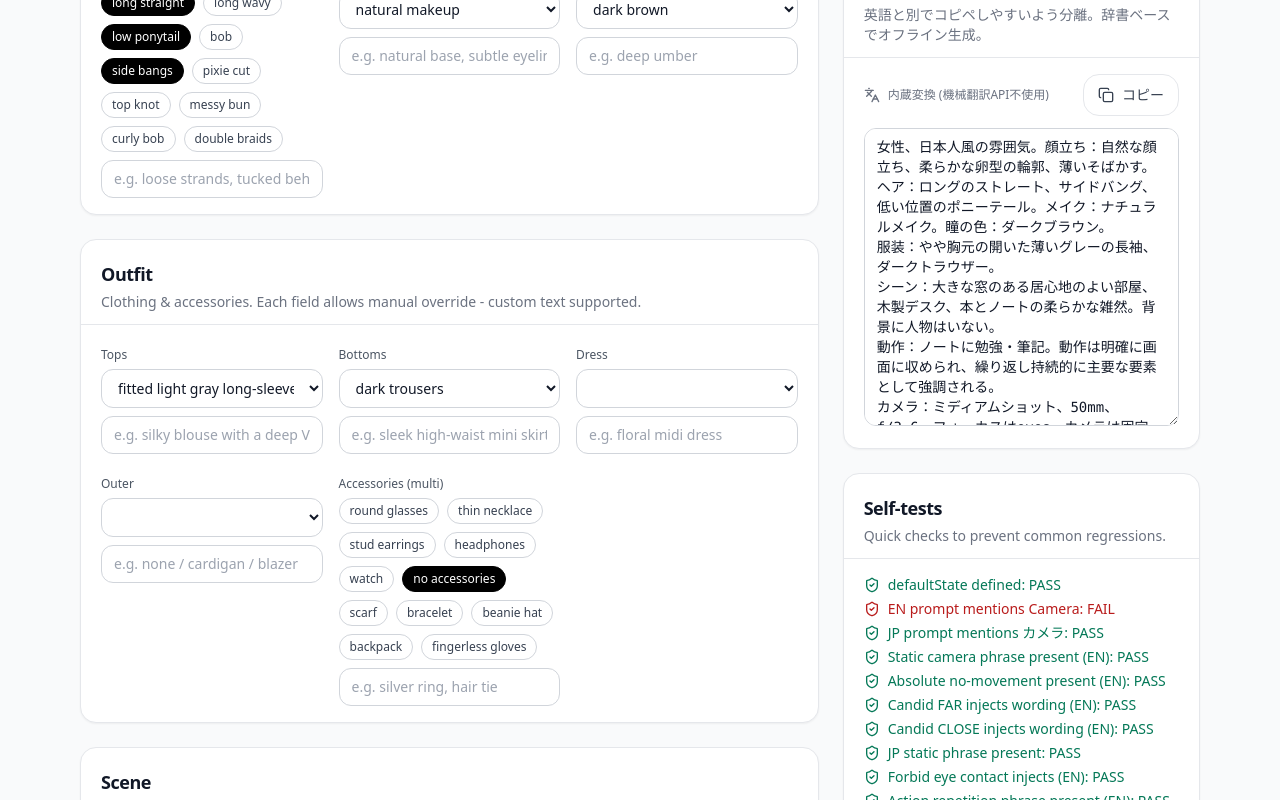
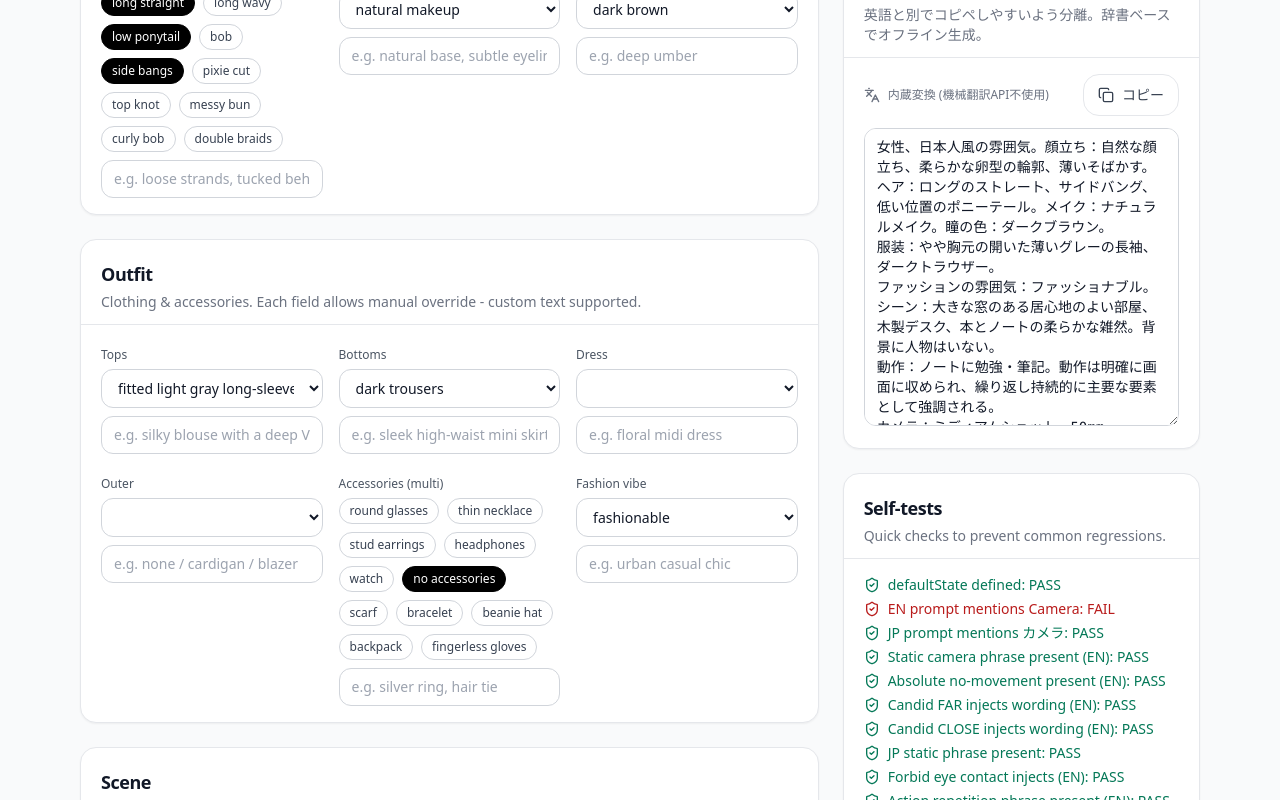
Before and after one commit to 1011gnn1118/sora-prompt-builder, a React (Vite) app: page / in a window 1280 px wide. Shown: the part 640-1440 px from the top of the page. Built offline with nearby package versions, Linux system fonts and the light colour scheme.

Commit message:
feat: add fashion vibe options

```diff
--- a/src/App.jsx
+++ b/src/App.jsx
@@ -63,6 +63,8 @@ const defaultState = {
   outerManual: "",
   accessories: ["no accessories"],
   accessoriesExtra: "",
+  fashionVibe: "fashionable",
+  fashionVibeManual: "",
 
   // Scene
   background: "cozy room with large window",
@@ -168,18 +170,20 @@ function buildEnglishPrompt(state) {
   const outfit = dress
     ? `${dress}${outerText}${accText}`
     : `${pref(state.tops, state.topsManual)}, ${pref(state.bottoms, state.bottomsManual)}${outerText}${accText}`;
+  const fashionVibe = pref(state.fashionVibe, state.fashionVibeManual);
 
   const lines = [
     `A ${subject} subject with ${face}.`,
     `Hairstyle: ${hair}. Makeup: ${pref(state.makeup, state.makeupManual)}. Eye color: ${pref(state.eyeColor, state.eyeColorManual)}.`,
     `Outfit: ${outfit}.`,
+    fashionVibe ? `Fashion vibe: ${fashionVibe}.` : "",
     `Scene: ${pref(state.background, state.backgroundManual)}${bgText}; ${crowd}.`,
     `Action: ${pref(state.activity, state.activityManual)}${actionRepetition}${state.forbidEyeContact ? ", never looking toward the camera" : ""}.`,
     `Camera: ${pref(state.shot, state.shotManual)}, ${state.focalLength}mm lens, ${aperture}, focus on ${state.focusSubject}${staticStr}${tripodStr}${candidStr}${forbidEyeStr}${fullBodyGuarantee}.`,
     `Lighting: ${pref(state.lighting, state.lightingManual)}. Mood: ${pref(state.mood, state.moodManual)}${moodExtra}. Visual style: ${style}.`,
   ];
 
-  const base = lines.join(" \n");
+  const base = lines.filter(Boolean).join(" \n");
   const extra = state.extraEN?.trim() ? `\nNotes: ${state.extraEN.trim()}` : "";
   return (
     base +
@@ -230,18 +234,20 @@ function buildJapanesePrompt(state) {
   const outfitJP = dressJP
     ? `${dressJP}${outerText}${accText}`
     : `${findJP(pref(state.tops, state.topsManual))}、${findJP(pref(state.bottoms, state.bottomsManual))}${outerText}${accText}`;
+  const fashionJP = pref(state.fashionVibe, state.fashionVibeManual);
 
   const lines = [
     subjectLine,
     `ヘア：${hairArr.join("、")}。メイク：${findJP(pref(state.makeup, state.makeupManual))}。瞳の色：${findJP(pref(state.eyeColor, state.eyeColorManual))}。`,
     `服装：${outfitJP}。`,
+    fashionJP ? `ファッションの雰囲気：${findJP(fashionJP)}。` : "",
     `シーン：${findJP(pref(state.background, state.backgroundManual))}${bgText}。${crowd}。`,
     `動作：${findJP(pref(state.activity, state.activityManual))}${actionRepetition}${state.forbidEyeContact ? "。視線は対象に固定され、カメラを見ることはない" : ""}。`,
     `カメラ：${findJP(pref(state.shot, state.shotManual))}、${state.focalLength}mm、${aperture}、フォーカスは${state.focusSubject}${staticStr}${tripodStr}${candidStr}${forbidEyeStr}${fullBodyGuarantee}。`,
     `ライティング：${findJP(pref(state.lighting, state.lightingManual))}。ムード：${findJP(pref(state.mood, state.moodManual))}${moodExtra}。ビジュアル：${styleArr.join("、")}。`,
   ];
 
-  const base = lines.join("\n");
+  const base = lines.filter(Boolean).join("\n");
   const extra = state.extraJP?.trim() ? `\n備考: ${state.extraJP.trim()}` : "";
   return (
     base +
@@ -305,6 +311,8 @@ export default function SoraPromptBuilder() {
       outerManual: "",
       accessories: randomSubset(options.accessories, 1, 2),
       accessoriesExtra: "",
+      fashionVibe: randomPick(options.fashionVibes),
+      fashionVibeManual: "",
       background: randomPick(options.background),
       backgroundManual: "",
       bgDetails: randomSubset(options.bgDetails, 1, 3),
@@ -486,6 +494,12 @@ export default function SoraPromptBuilder() {
                   <Input value={state.accessoriesExtra} onChange={(v) => setState({ ...state, accessoriesExtra: v })} placeholder="e.g. silver ring, hair tie" />
                 </div>
               ))}
+              {field("Fashion vibe", (
+                <div className="space-y-2">
+                  <Select value={state.fashionVibe} onChange={(v) => setState({ ...state, fashionVibe: v })} options={toSelectOptions(options.fashionVibes)} />
+                  <Input value={state.fashionVibeManual} onChange={(v) => setState({ ...state, fashionVibeManual: v })} placeholder="e.g. urban casual chic" />
+                </div>
+              ))}
             </CardContent>
           </Card>
 
--- a/src/data/options.js
+++ b/src/data/options.js
@@ -127,6 +127,17 @@ export const options = {
     { en: "backpack", jp: "バックパック" },
     { en: "fingerless gloves", jp: "指なし手袋" },
   ],
+  fashionVibes: [
+    { en: "fashionable", jp: "ファッショナブル" },
+    { en: "stylish", jp: "スタイリッシュ" },
+    { en: "chic", jp: "シック" },
+    { en: "elegant casual", jp: "エレガントカジュアル" },
+    { en: "sophisticated", jp: "洗練された" },
+    { en: "youthful", jp: "若々しい" },
+    { en: "street style", jp: "ストリートスタイル" },
+    { en: "urban casual", jp: "都会的カジュアル" },
+    { en: "magazine style", jp: "雑誌風スタイル" },
+  ],
   background: [
     { en: "minimal studio backdrop", jp: "最小限のスタジオ背景" },
     { en: "cozy room with large window", jp: "大きな窓のある居心地のよい部屋" },
```
